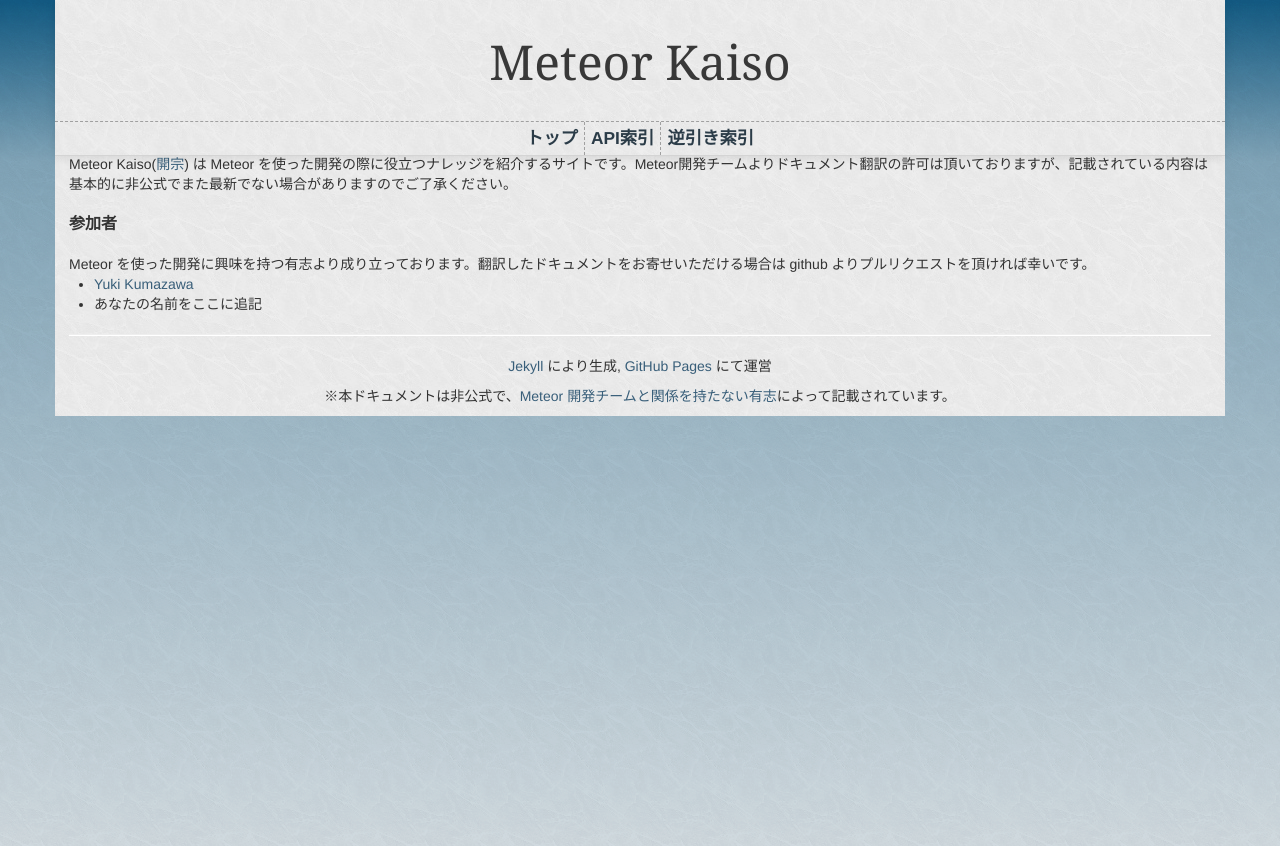
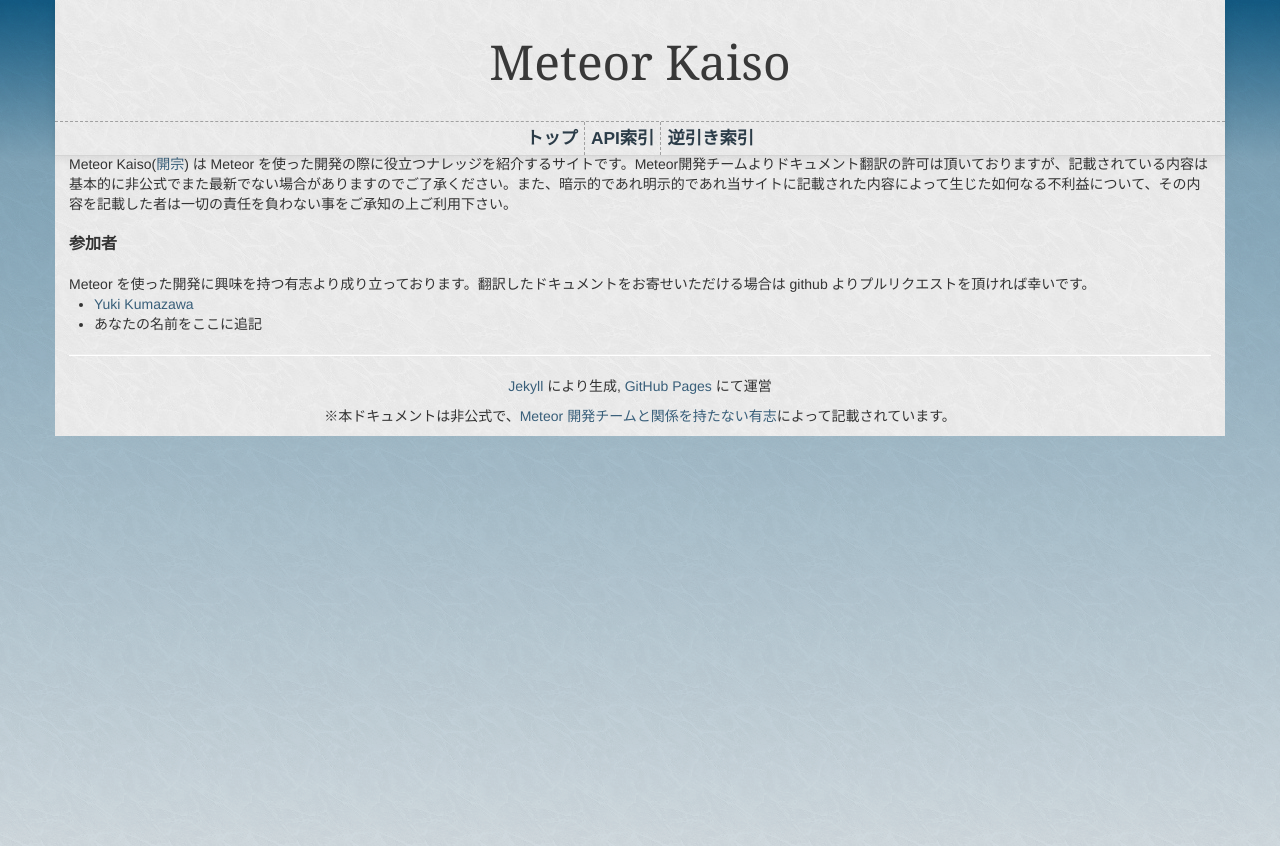
Before and after one commit to arumtaunsaram/meteor_jp, a Jekyll site: the page built from about_meteor_kaiso.html, in a window 1280 px wide. Shown: the top 846 px of the page. Built offline with Jekyll 4.4.1, drawn with Linux system fonts in a browser that asks for light colours; Markdown is read by kramdown in place of the engine named in the settings.

Commit message:
Add a statement of Use-At-Your-Own-Risk.

```diff
--- a/_includes/about_meteor_kaiso.html
+++ b/_includes/about_meteor_kaiso.html
@@ -1,5 +1,5 @@
 <article class="solidArticle" id="solidArticle_about_meteor_kaiso">
-Meteor Kaiso(<a href="http://www.amazon.co.jp/s/?field-keywords=%E8%88%8E%E5%AF%86%E9%96%8B%E5%AE%97">開宗</a>) は Meteor を使った開発の際に役立つナレッジを紹介するサイトです。Meteor開発チームよりドキュメント翻訳の許可は頂いておりますが、記載されている内容は基本的に非公式でまた最新でない場合がありますのでご了承ください。
+Meteor Kaiso(<a href="http://www.amazon.co.jp/s/?field-keywords=%E8%88%8E%E5%AF%86%E9%96%8B%E5%AE%97">開宗</a>) は Meteor を使った開発の際に役立つナレッジを紹介するサイトです。Meteor開発チームよりドキュメント翻訳の許可は頂いておりますが、記載されている内容は基本的に非公式でまた最新でない場合がありますのでご了承ください。また、暗示的であれ明示的であれ当サイトに記載された内容によって生じた如何なる不利益について、その内容を記載した者は一切の責任を負わない事をご承知の上ご利用下さい。
 <a name="authors"></a>
 <h3>参加者</h3>
 Meteor を使った開発に興味を持つ有志より成り立っております。翻訳したドキュメントをお寄せいただける場合は github よりプルリクエストを頂ければ幸いです。
```
